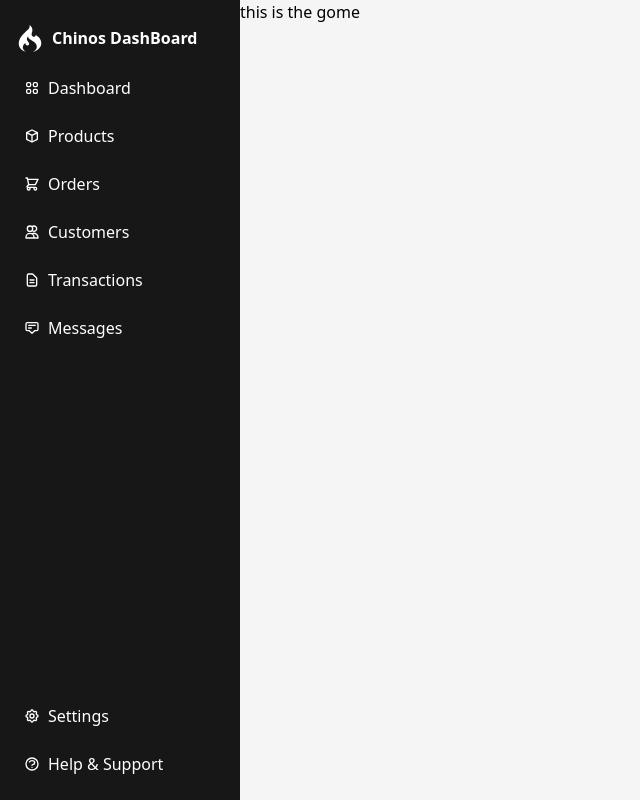
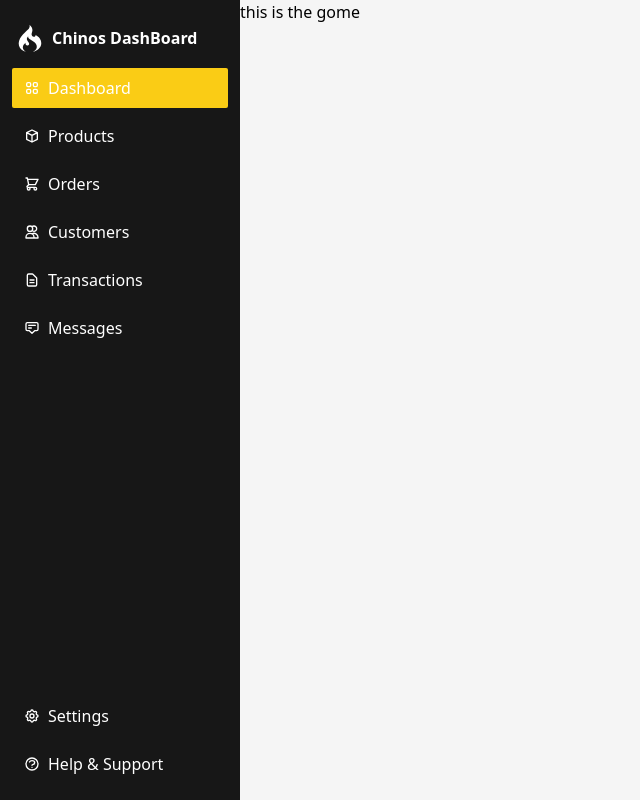
Before and after one commit to ch1n069/FlexDash, a React (Vite) app: page / in a window 1280 px wide. Shown: the whole page, without its empty margins (0-640 px from the left). Built offline with nearby package versions, Linux system fonts and the light colour scheme.

Commit message:
logi to render the active link

```diff
--- a/package.json
+++ b/package.json
@@ -10,6 +10,7 @@
     "preview": "vite preview"
   },
   "dependencies": {
+    "classnames": "^2.3.2",
     "react": "^18.2.0",
     "react-dom": "^18.2.0",
     "react-icons": "^4.11.0",
--- a/src/components/NavLink.jsx
+++ b/src/components/NavLink.jsx
@@ -1,5 +1,6 @@
 import React from "react";
 import { Link, useLocation } from "react-router-dom";
+import classNames from "classnames";
 
 const NavLink = ({ item }) => {
   // GET THE current route
@@ -8,7 +9,13 @@ const NavLink = ({ item }) => {
     "flex items-center gap-2 font-light px-3 py-2 hover:bg-neutral-700  active:bg-neutral-600 rounded-sm text-base";
   return (
     <div className="items-center py-1">
-      <Link to={item.path} className={linkClass}>
+      <Link
+        to={item.path}
+        className={classNames(
+          pathname === item.path ? "bg-yellow-400" : "",
+          linkClass
+        )}
+      >
         {/* this will hold the logo */}
         <span className="text-white">{item.icon}</span>
         <span className="text-white">{item.label}</span>
```
Also changed, not shown: 1 other file (tests, documents, lock files or other folders).
